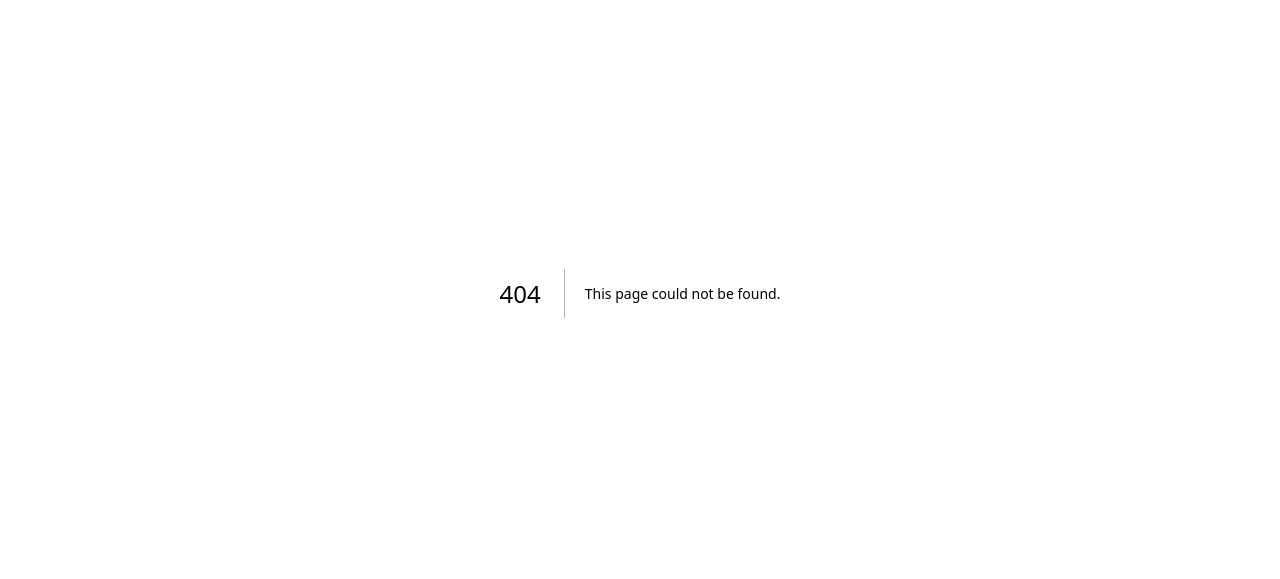
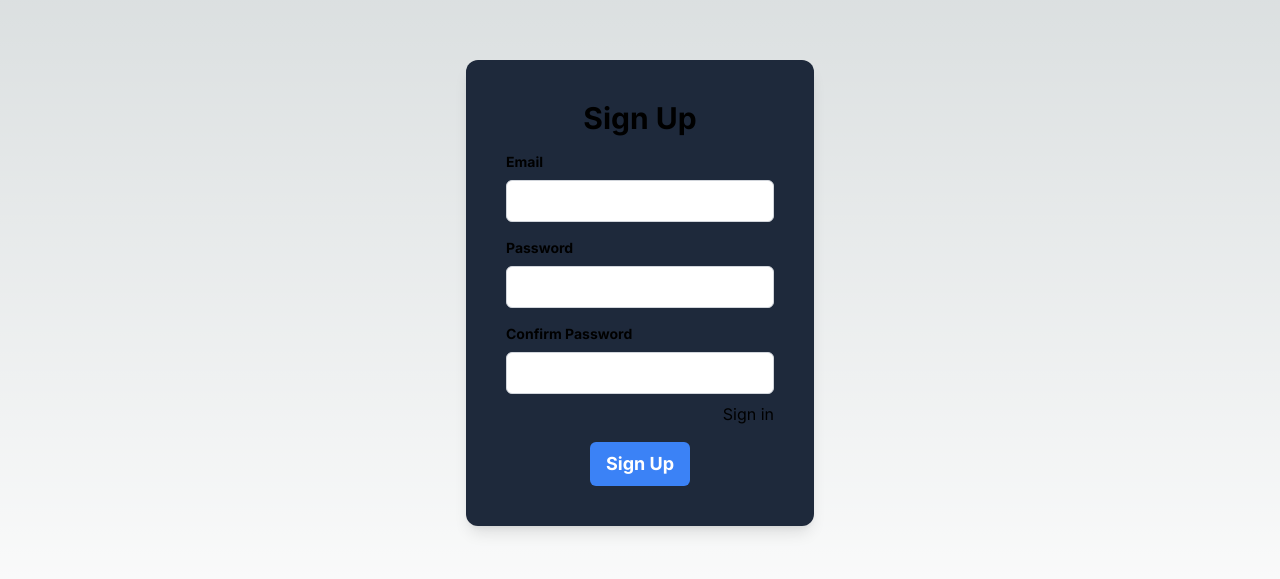
Before and after one commit to mamun-mahmood/newsapp, a Next.js app: page /auth/signup in a window 1280 px wide. Before the commit this address had no page. Shown: the part 107-686 px from the top of the page. Built offline with nearby package versions, Linux system fonts and the light colour scheme.

Commit message:
added authentication

```diff
--- /dev/null
+++ b/app/auth/layout.tsx
@@ -0,0 +1,13 @@
+export default function AuthLayout({
+  children, // will be a page or nested layout
+}: {
+  children: React.ReactNode
+}) {
+  return (
+    <div className="flex flex-col items-center justify-center min-h-screen py-2">
+      <div className="p-10 bg-slate-800 rounded-xl shadow-lg">
+        {children}
+      </div>
+    </div>
+  )
+}
--- /dev/null
+++ b/app/auth/signin/page.tsx
@@ -0,0 +1,57 @@
+"use client"
+
+import { signIn } from "@/firebase/firebase.config";
+import Link from "next/link";
+import { useRouter } from "next/navigation";
+
+const SignIn = () => {
+    const router = useRouter()
+    const handleSubmit = (e: React.FormEvent<HTMLFormElement>) => {
+        e.preventDefault();
+        const email = e.currentTarget.email.value;
+        const password = e.currentTarget.password.value;
+        signIn(email, password).then(() => {
+            router.push("/")
+        })
+    }
+    return (
+        <form className="flex flex-col items-center space-y-4" onSubmit={handleSubmit}>
+            <h1 className="text-3xl font-bold text-black">Sign Up</h1>
+            <div className="flex flex-col space-y-2">
+                <label htmlFor="email" className="text-sm font-bold text-black">
+                    Email
+                </label>
+                <input
+                    id="email"
+                    name="email"
+                    type="email"
+                    autoComplete="email"
+                    required
+                    className="px-4 py-2 border border-gray-300 rounded-md text-black"
+                />
+            </div>
+            <div className="flex flex-col space-y-2">
+                <label htmlFor="password" className="text-sm font-bold text-black">
+                    Password
+                </label>
+                <input
+                    id="password"
+                    name="password"
+                    type="password"
+                    autoComplete="password"
+                    required
+                    className="px-4 py-2 border border-gray-300 rounded-md text-black"
+                />
+                <Link href="/auth/signup" className="text-right">
+                    Create an account
+                </Link>
+            </div>
+            <button className="px-4 py-2 text-lg font-bold text-white bg-blue-500 rounded-md">
+                Sign In
+            </button>
+        </form>
+
+    );
+};
+
+export default SignIn;
--- /dev/null
+++ b/app/auth/signup/page.tsx
@@ -0,0 +1,81 @@
+"use client"
+
+import { signUp } from "@/firebase/firebase.config";
+import Link from "next/link";
+import { useRouter } from "next/navigation";
+
+const SignUp = () => {
+    const router = useRouter()
+
+    const handleSubmit = (e: React.FormEvent<HTMLFormElement>) => {
+        e.preventDefault();
+        const email = e.currentTarget.email.value;
+        const password = e.currentTarget.password.value;
+        const confirmPassword = e.currentTarget.confirmPassword.value;
+        if (password !== confirmPassword) {
+            alert("Passwords do not match")
+            return
+        }
+        signUp(email, password).then(() => {
+            router.push("/")
+            alert("Account created")
+        }
+        ).catch((err) => {
+            alert(err.message)
+        })
+
+    }
+
+    return (
+        <form className="flex flex-col items-center space-y-4" onSubmit={handleSubmit}>
+            <h1 className="text-3xl font-bold text-black">Sign Up</h1>
+            <div className="flex flex-col space-y-2">
+                <label htmlFor="email" className="text-sm font-bold text-black">
+                    Email
+                </label>
+                <input
+                    id="email"
+                    name="email"
+                    type="email"
+                    autoComplete="email"
+                    required
+                    className="px-4 py-2 border border-gray-300 rounded-md text-black"
+                />
+            </div>
+            <div className="flex flex-col space-y-2">
+                <label htmlFor="password" className="text-sm font-bold text-black">
+                    Password
+                </label>
+                <input
+                    id="password"
+                    name="password"
+                    type="password"
+                    autoComplete="password"
+                    required
+                    className="px-4 py-2 border border-gray-300 rounded-md text-black"
+                />
+            </div>
+            <div className="flex flex-col space-y-2">
+                <label htmlFor="password" className="text-sm font-bold text-black">
+                    Confirm Password
+                </label>
+                <input
+                    id="password"
+                    name="confirmPassword"
+                    type="password"
+                    required
+                    className="px-4 py-2 border border-gray-300 rounded-md text-black"
+                />
+                <Link href="/auth/signin" className="text-right">
+                    Sign in
+                </Link>
+            </div>
+            <button className="px-4 py-2 text-lg font-bold text-white bg-blue-500 rounded-md">
+                Sign Up
+            </button>
+        </form>
+
+    );
+};
+
+export default SignUp;
--- a/app/page.tsx
+++ b/app/page.tsx
@@ -6,12 +6,11 @@ export const getNews = async () => {
 }
 export default async function Home() {
   const { articles = [] } = await getNews() || {}
-const viewMode = "grid"
   return (
     <main className="min-h-screen  flex flex-col items-center  ">
       <section className="max-w-screen-2xl">
-     <NewsContainer articles={articles} />
-     </section>
+        <NewsContainer articles={articles} />
+      </section>
     </main>
   );
 }
--- a/components/NewsContainer.tsx
+++ b/components/NewsContainer.tsx
@@ -1,12 +1,16 @@
 "use client"
-import { FC, useLayoutEffect, useState } from 'react';
+import { FC, useEffect, useLayoutEffect, useState } from 'react';
 import NewsCard from './NewsCard';
+import { auth, logoutFirebase, signIn } from '@/firebase/firebase.config';
+import { onAuthStateChanged } from 'firebase/auth';
+import { useRouter } from 'next/navigation';
 
 interface NewsContainerProps {
     articles: [];
 }
 
 const NewsContainer: FC<NewsContainerProps> = ({ articles }) => {
+    const router = useRouter()
     const [viewMode, setViewMode] = useState(localStorage.getItem("viewMode") || "grid")
     const handleToggle = () => {
         const viewMode = localStorage.getItem("viewMode") || "grid-cols-2"
@@ -19,9 +23,28 @@ const NewsContainer: FC<NewsContainerProps> = ({ articles }) => {
             setViewMode("grid-cols-2")
         }
     }
+    useEffect(() => {
+        onAuthStateChanged(auth, (user) => {
+            if (user) {
+                // User is signed in, see docs for a list of available properties
+                // https://firebase.google.com/docs/reference/js/firebase.User
+                const uid = user.uid;
+                // ...
+                console.log("uid", uid)
+            } else {
+                router.push("/auth/signin")
+                console.log("user is logged out")
+            }
+        });
+
+    }, [router])
+
     return (
         <>
-            <div className="flex justify-end">
+            <div className="flex justify-between">
+            <button onClick={() => logoutFirebase()} className="bgbg-slate-800 hover:bg-slate-700 text-white font-bold px-1 rounded">
+                Logout
+            </button>
                 <label className="switch rounded-md my-2">
                     <input defaultChecked={viewMode === "grid-cols-1"} onChange={handleToggle} type="checkbox" />
                     <span className="slider" />
--- /dev/null
+++ b/firebase/firebase.config.ts
@@ -0,0 +1,33 @@
+// Import the functions you need from the SDKs you need
+import { initializeApp } from "firebase/app";
+import {
+  createUserWithEmailAndPassword,
+  getAuth,
+  signInWithEmailAndPassword,
+} from "firebase/auth";
+import { getFirestore } from "firebase/firestore";
+const firebaseConfig = {
+  apiKey: "AIzaSyAflOp4Z1DTNA9qYVwEiLeQb72p787HH3s",
+  authDomain: "fbclone-f9186.firebaseapp.com",
+  projectId: "fbclone-f9186",
+  storageBucket: "fbclone-f9186.appspot.com",
+  messagingSenderId: "43317436789",
+  appId: "1:43317436789:web:475eb09a07d327735cb33c",
+  measurementId: "G-DBXWSLMKLD",
+};
+
+const app = initializeApp(firebaseConfig);
+const db = getFirestore(app);
+const auth = getAuth(app);
+const signIn = (email: string, password: string) => {
+  return signInWithEmailAndPassword(auth, email, password);
+};
+const logoutFirebase = () => {
+  return auth.signOut();
+};
+const signUp = (email: string, password: string) => {
+  // create user in firebase with name, email , password
+  return createUserWithEmailAndPassword(auth, email, password);
+};
+export default app;
+export { db, auth, signIn, logoutFirebase, signUp };
```
Also changed, not shown: firebase/AuthContext.tsx (added, +39 -0 lines), package.json (+6 -5 lines), 1 other file (tests, documents, lock files or other folders).
